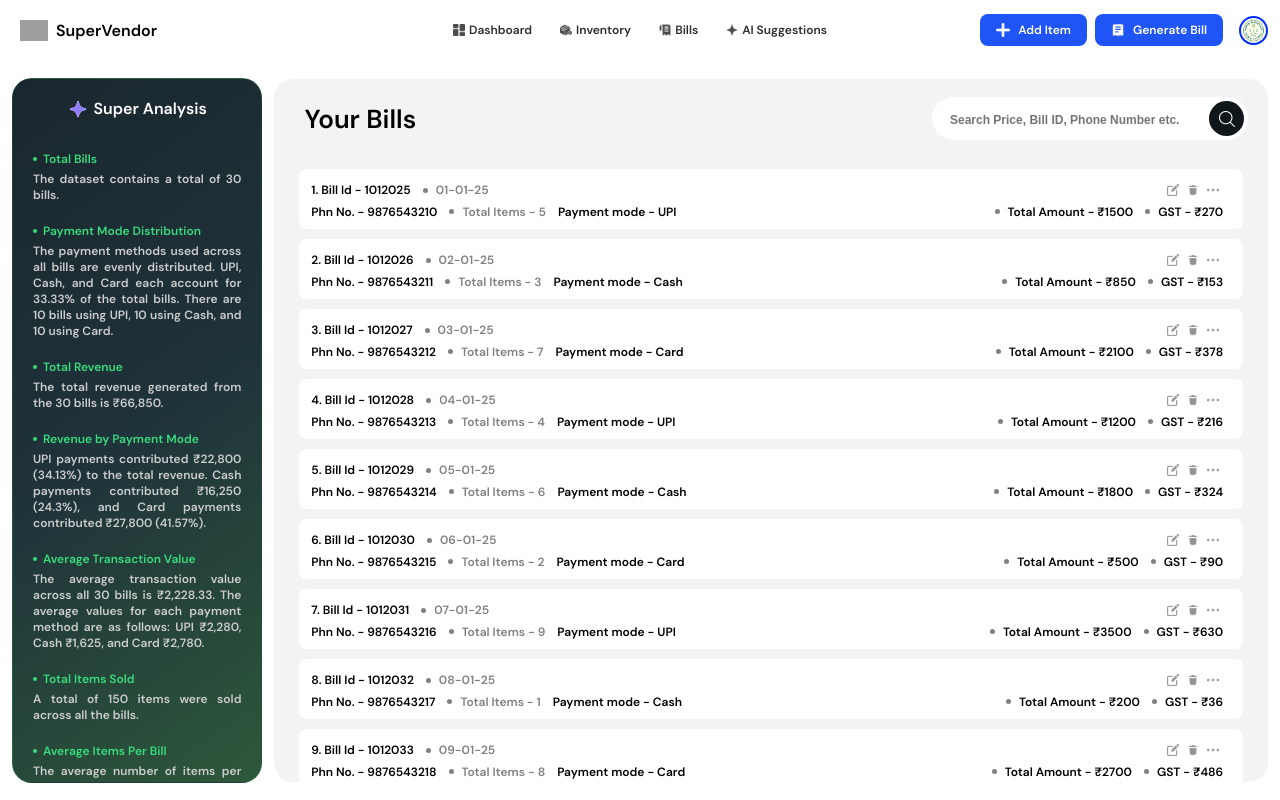
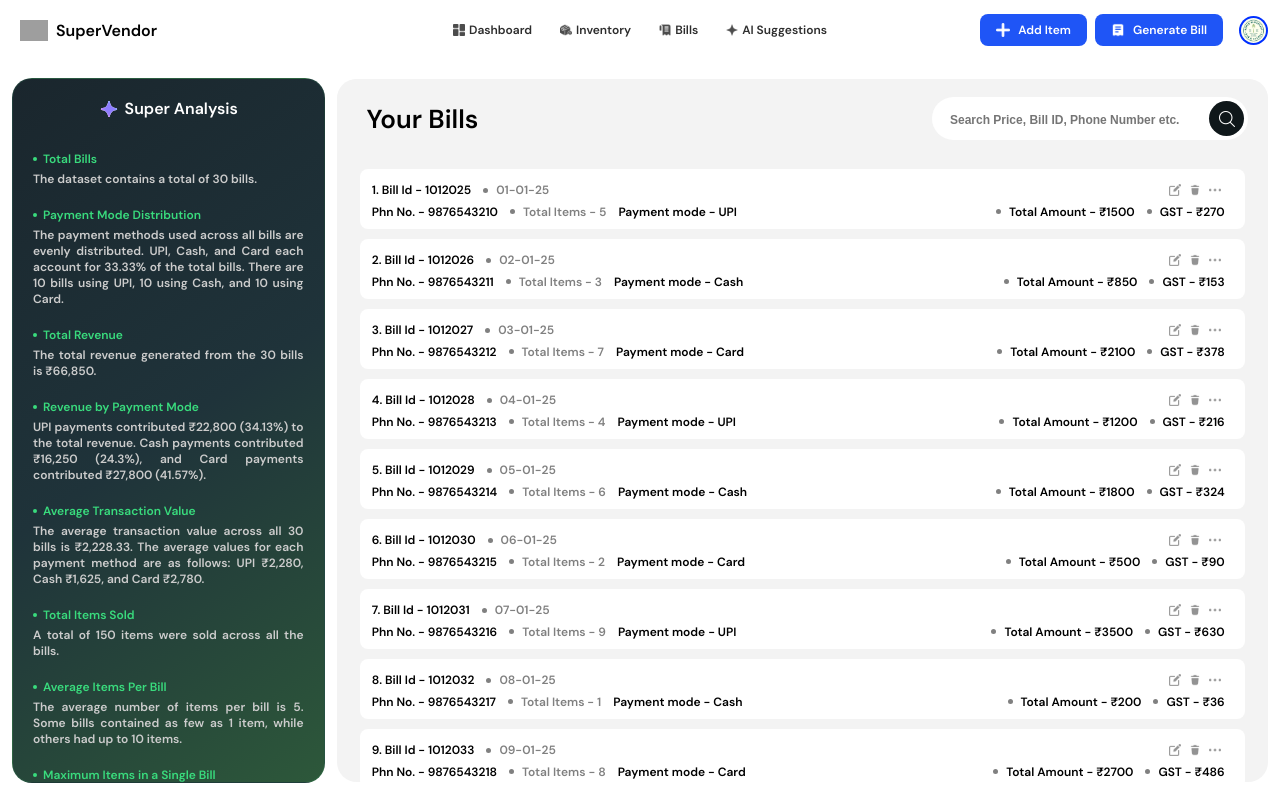
Before and after one commit to Abhishekkjainn/Superbill-Hackwar, a React (Vite) app: page /bills in a window 1280 px wide. Built offline with nearby package versions, Linux system fonts and the light colour scheme; grey boxes are pictures that could not be loaded.

Commit message:
Added link to bill

```diff
--- a/src/App.css
+++ b/src/App.css
@@ -791,7 +791,7 @@
 }
 
 .mainbar{
-  width: 80%;
+  width: 75%;
   height: 95%;
   margin: 0px;
   margin-right: 12px;
@@ -806,7 +806,7 @@
 }
 
 .sidebar {
-  width: 20%;
+  width: 25%;
   height: 95%;
   margin: 12px;
   background: linear-gradient(145deg, #1a262d, #1f333a, #2d583a);
--- a/src/App.jsx
+++ b/src/App.jsx
@@ -16,8 +16,6 @@
         <Route path="/inventory" element={<Inventory />} />
         <Route path="/bills" element={<Bills />} />
         <Route path="/AISuggestions" element={<AISuggestions />} />
-        {/* <Route path="/page2" element={<Page2 />} /> */}
-        {/* <Route path="*" element={<NotFound />} /> 404 fallback */}
       </Routes>
     </Router>
   );
--- a/src/pages/page1.jsx
+++ b/src/pages/page1.jsx
@@ -2,6 +2,7 @@
 import Dropdown from 'react-dropdown';
 import 'react-dropdown/style.css';
 import React, { PureComponent } from 'react';
+import { BrowserRouter as Router, Routes, Route, Link } from 'react-router-dom';
 
 import {
   AreaChart,
@@ -606,9 +607,9 @@
                       <td>{bill.totalAmount}</td>
                       <td>{bill.paymentMode}</td>
                       <td>
-                        <a href="#" className="view-details">
+                        <Link to={'/bills'} className="view-details">
                           View Details
-                        </a>
+                        </Link>
                       </td>
                     </tr>
                   ))}
```
